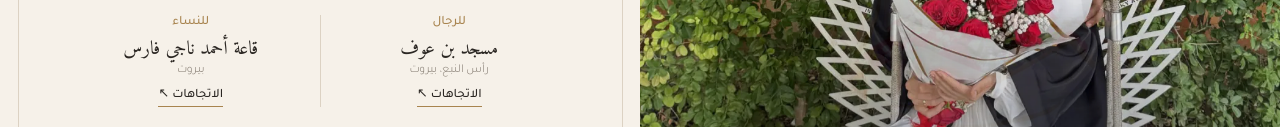
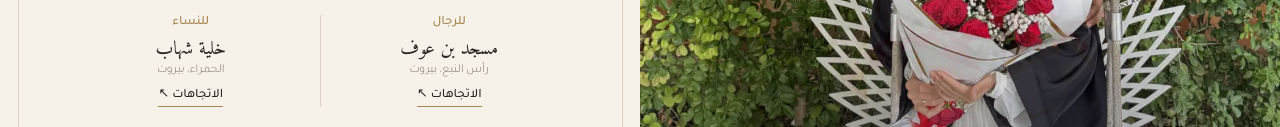
Before and after one commit to devibrahimhussein/marriage, a plain HTML site: page index.html in a window 1280 px wide. Shown: the part 547-674 px from the top of the page. Drawn offline with nearby package versions, Linux system fonts and the light colour scheme.

Commit message:
Update women's venue to Khaliyet Shehab, Hamra
Co-Authored-By: Claude Opus 5.5 <noreply@anthropic.com>

```diff
--- a/index.html
+++ b/index.html
@@ -430,7 +430,7 @@
     date: "2026-12-12T18:30:00+02:00",
     endDate: "2026-12-12T23:59:00+02:00",
     menMapUrl: "https://maps.app.goo.gl/4DJSbQUqKvnftMng8",
-    womenMapUrl: "https://www.google.com/maps/search/?api=1&query=Ahmad+Naji+Fares+Hall+Beirut",
+    womenMapUrl: "https://maps.app.goo.gl/WMz7Cza5Huee9KP9A",
     photos: [
       // [file, focus] — lower % shows more of the top of the photo
       ["images/photo-1.webp", "50% 22%"],
@@ -447,7 +447,7 @@
       days: "Days", hours: "Hours", min: "Min", sec: "Sec",
       time: "6:30 PM", tz: "Beirut time",
       men: "Men", menVenue: "Benawf Mosque", menArea: "Ras Al Nabaa, Beirut",
-      women: "Women", womenVenue: "Ahmad Naji Fares Hall", womenArea: "Beirut",
+      women: "Women", womenVenue: "Khaliyet Shehab", womenArea: "Hamra, Beirut",
       directions: "Directions", calendar: "Add to calendar",
       gift: "Gifts · Whish Money", copy: "Copy", copied: "Copied",
       married: "Just married",
@@ -461,7 +461,7 @@
       days: "يوم", hours: "ساعة", min: "دقيقة", sec: "ثانية",
       time: "6:30 مساءً", tz: "بتوقيت بيروت",
       men: "للرجال", menVenue: "مسجد بن عوف", menArea: "رأس النبع، بيروت",
-      women: "للنساء", womenVenue: "قاعة أحمد ناجي فارس", womenArea: "بيروت",
+      women: "للنساء", womenVenue: "خلية شهاب", womenArea: "الحمراء، بيروت",
       directions: "الاتجاهات", calendar: "أضف إلى التقويم",
       gift: "", copy: "نسخ", copied: "تم النسخ",
       married: "بارك الله لهما وبارك عليهما",
```
